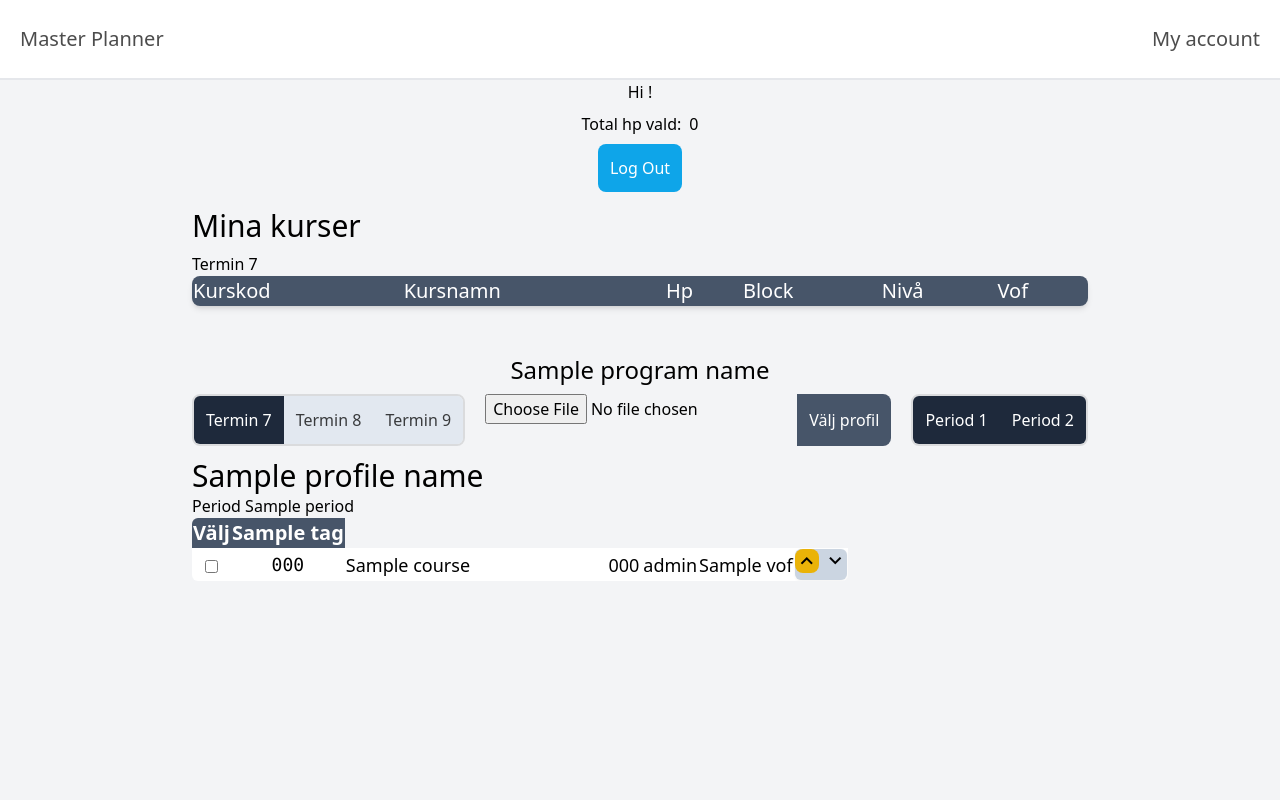
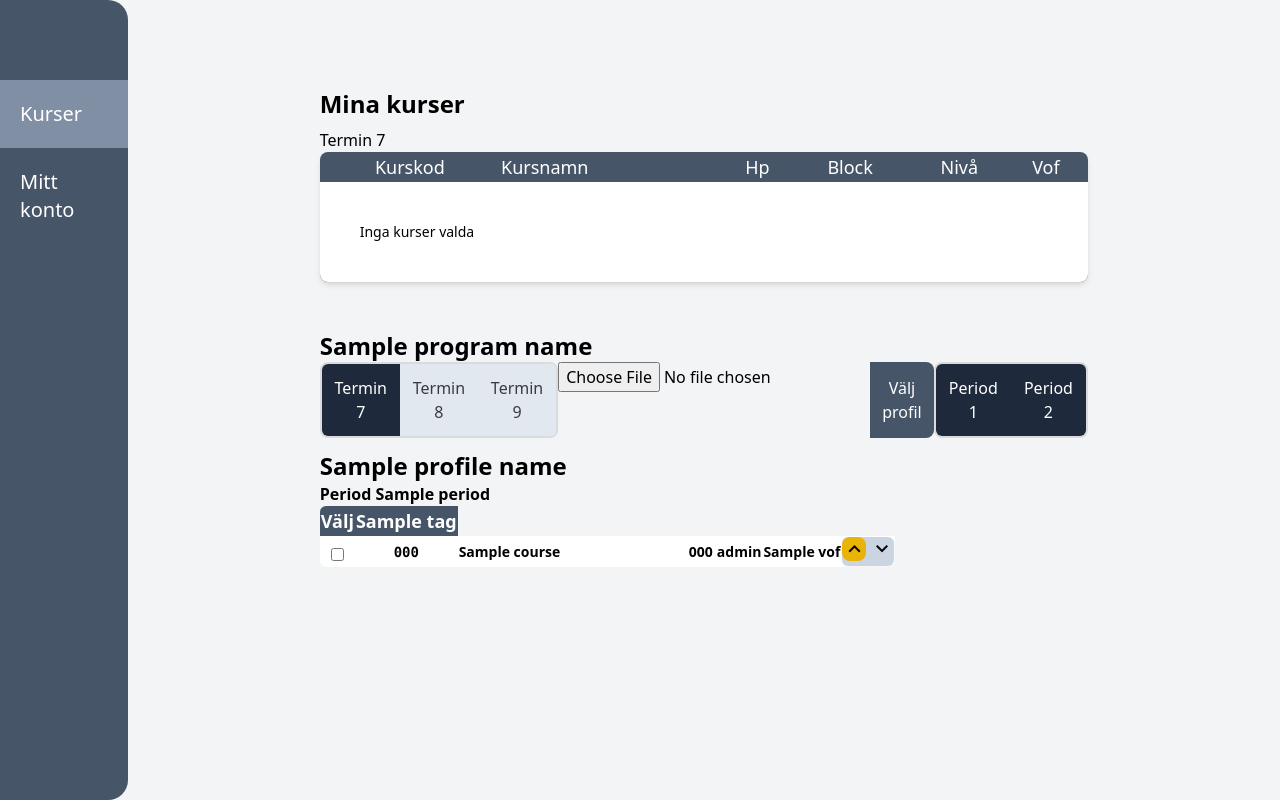
Before and after one commit to fallensach/master-planner, a Django app: template master_planner/templates/home.html in a window 1280 px wide. Run offline with Django 4.2, Linux system fonts and the light colour scheme; the template is opened without the code that fills it: most values are stand-ins (such as "Sample title", 1, 10 or a date in 2020); form fields are guessed from the names that the template uses; some libraries are stand-ins or nearby versions.

Commit message:
Changed navbar styling to be vertical

```diff
--- a/master_planner/templates/base.html
+++ b/master_planner/templates/base.html
@@ -1,8 +1,8 @@
 {% load static tailwind_tags %}
 <!DOCTYPE html>
-<html lang="en">
+<html class="" lang="en">
 	<head>
-    <title>fuckall</title>
+    <title>Master planner</title>
 		<meta charset="UTF-8">
 		<meta name="viewport" content="width=device-width, initial-scale=1.0">
 		<meta http-equiv="X-UA-Compatible" content="ie=edge">
@@ -16,12 +16,21 @@
         <script src="https://ajax.googleapis.com/ajax/libs/jquery/3.6.4/jquery.min.js"></script>
 
 	</head>
-    <body class="h-screen w-screen bg-gray-100">
-        <nav class="h-20 w-full bg-white border-b-2 flex items-center justify-between">
-            <a href="{% url 'home' %}" class="text-xl text-black/70 p-5 transition ease-in-out duration-300 hover:text-black"> Master Planner </a>
-            <a href="{% url 'setup' %}" class="text-xl text-black/70 p-5 transition ease-in-out duration-300 hover:text-black"> My account </a>
-        </nav>
-        {% block content %}
-        {% endblock %}
+    <body class=" bg-gray-100">
+        <div id="site-container" class="flex h-screen">
+            <nav class="rounded-r-[20px] text-white border-none overflow-hidden bg-slate-600 border-b-2">
+                <div class="flex h-full flex-col justify-between mt-20">
+                    <div class="flex flex-col">
+                        <div class="bg-slate-400/75 p-5">
+                            <a href="{% url 'home' %}" class="text-xl transition ease-in-out duration-300 "> Kurser </a>
+                        </div>
+                        <a href="{% url 'setup' %}" class="text-xl p-5 transition ease-in-out duration-300 "> Mitt konto </a>
+                    </div>
+                    <a href="{% url 'logout' %}" class="text-xl p-5 transition ease-in-out duration-300 "> Logga ut </a>
+                </div>
+            </nav>
+            {% block content %}
+            {% endblock %}
+        </div>
 	</body>
 </html>
--- a/master_planner/templates/home.html
+++ b/master_planner/templates/home.html
@@ -1,15 +1,9 @@
 {% extends 'base.html' %}
 
 {% block content %}
-    <div id="home-container" class="flex bg-gray-100 flex-col justify-center items-center space-y-2">
-        <h1 class="text-black">Hi {{ user.username }}! </h1>
-        <div class="flex space-x-2">
-            <p>Total hp vald: </p>
-            <p id="hp">0</p>
-        </div>
-        <a class="bg-sky-500 text-white p-3 transition ease-in-out duration-300 hover:bg-sky-700 rounded-lg" href="{% url 'logout' %}">Log Out</a>
-        <div id="chosen-courses" class="flex w-full px-48 flex-col">
-            <p class="text-3xl my-2"> Mina kurser </p>
+    <div id="home-container" class=" bg-gray-100 flex-col justify-center items-center space-y-2 overflow-y-auto max-h-screen flex-grow">
+        <div id="chosen-courses" class="flex w-full px-48 pt-20 flex-col ">
+            <p class="text-2xl font-bold my-2"> Mina kurser </p>
             {% include 'my_courses.html' %}
         </div>
 
--- a/master_planner/templates/planning/courses.html
+++ b/master_planner/templates/planning/courses.html
@@ -1,6 +1,6 @@
 {% block courses %}
-<p class="text-2xl"> {{ program_name }} </p>
     <div id="courses-main-container" class="w-full px-48">
+        <p class="text-2xl font-bold"> {{ program_name }} </p>
         <div id="pickable-courses" class="flex flex-row justify-between mb-3">
             <div class="flex border-2 border-black/10 rounded-lg overflow-hidden">
                 <button id="semester-btn-7-{{profile_code}}" onclick="get_courses_semester(this.value, this.name)" class="bg-slate-800 p-3 cursor-default text-white transition ease-in-out" name="{{ profile_code }}" value="7" type="submit">Termin 7</button>
@@ -19,13 +19,13 @@
                 <button id="period-2-btn" onclick="toggle_period(this.value)" value="2" data-toggled="true" class="bg-slate-800 p-3 text-white transition ease-in-out" type="submit">Period 2</button>
             </div>
         </div>
-        <p class="text-3xl"> {{ profile_name }} </p>
+        <p class="text-2xl font-bold"> {{ profile_name }} </p>
         <div class="flex flex-col">
             {% for period, schedulers in period_scheduler.items %}
             <div id="period-{{period}}">
-                <p> Period {{period}} </p>
+                <p class="font-2xl font-bold"> Period {{period}} </p>
                 <table class="table rounded-md overflow-hidden mb-10">
-                <thead class="bg-slate-600 text-white text-xl">
+                <thead class="bg-slate-600 text-white text-lg">
                     <tr>
                         <th class="text-center">Välj</th>
                     {% for tag, x in course_tags.items %}
@@ -42,9 +42,9 @@
                     {% endfor %}
                     </tr>
                 </thead>
-                    <tbody id="table-{{period}}" class="text-lg" >
+                    <tbody id="table-{{period}}" class="text-sm font-bold" >
                         {% for scheduler in schedulers %}
-                        <tr class="bg-white transition ease-in-out hover:bg-slate-200/75 text-center">
+                        <tr class="bg-white transition ease-in-out hover:bg-slate-200/75 text-center font-bold text-sm">
                             <td class="flex justify-center">
                                 <input id="check-{{scheduler.scheduler_id}}" type="checkbox" onclick="add_course(this.value)" class="checkbox flex checkbox-warning transition ease-in-out border-none bg-slate-300 hover:bg-slate-500 focus:ring-transparent" value="{{scheduler.scheduler_id}}">
                             </td>
--- a/master_planner/templates/planning/my_courses.html
+++ b/master_planner/templates/planning/my_courses.html
@@ -2,9 +2,9 @@
 <p>Termin 7</p>
 <table class="table px-20 bg-slate-600 rounded-lg overflow-hidden mb-10 shadow-md">
     <thead>
-        <tr class="text-white text-xl">
+        <tr class="text-white text-lg text-center">
             <td>Kurskod</td>
-            <td>Kursnamn</td>
+            <td class="text-left">Kursnamn</td>
             <td>Hp</td>
             <td>Block</td>
             <td>Nivå</td>
@@ -12,8 +12,10 @@
             <td></td>
         </tr>
     </thead>
-    <tbody id="my-courses" class="text-lg">
-
+    <tbody id="my-courses" class="text-sm">
+        <tr>
+            <td class="bg-white p-10" colspan="8"> Inga kurser valda </td>
+        </tr>
     </tbody>
 </table>
 {% endblock %}
```
Also changed, not shown: master_planner/templates/accounts/setup.html (+8 -14 lines).
